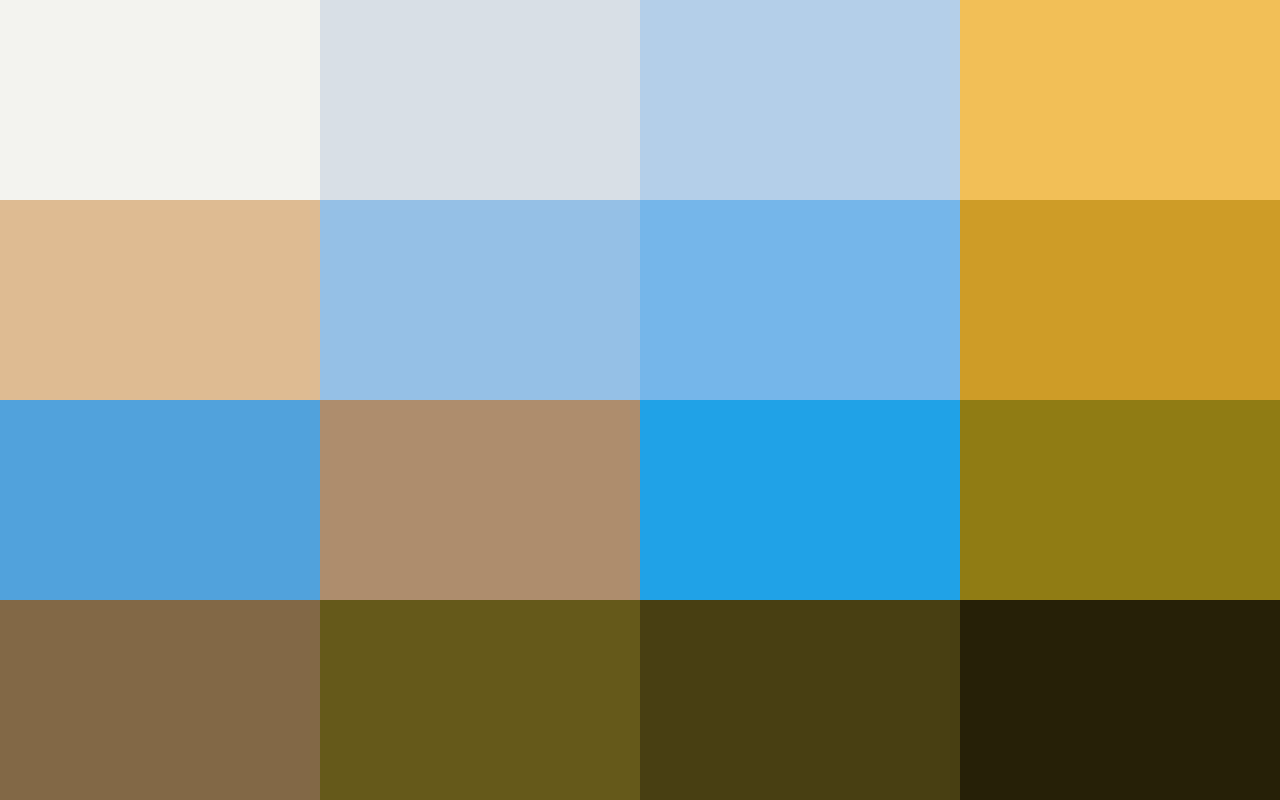
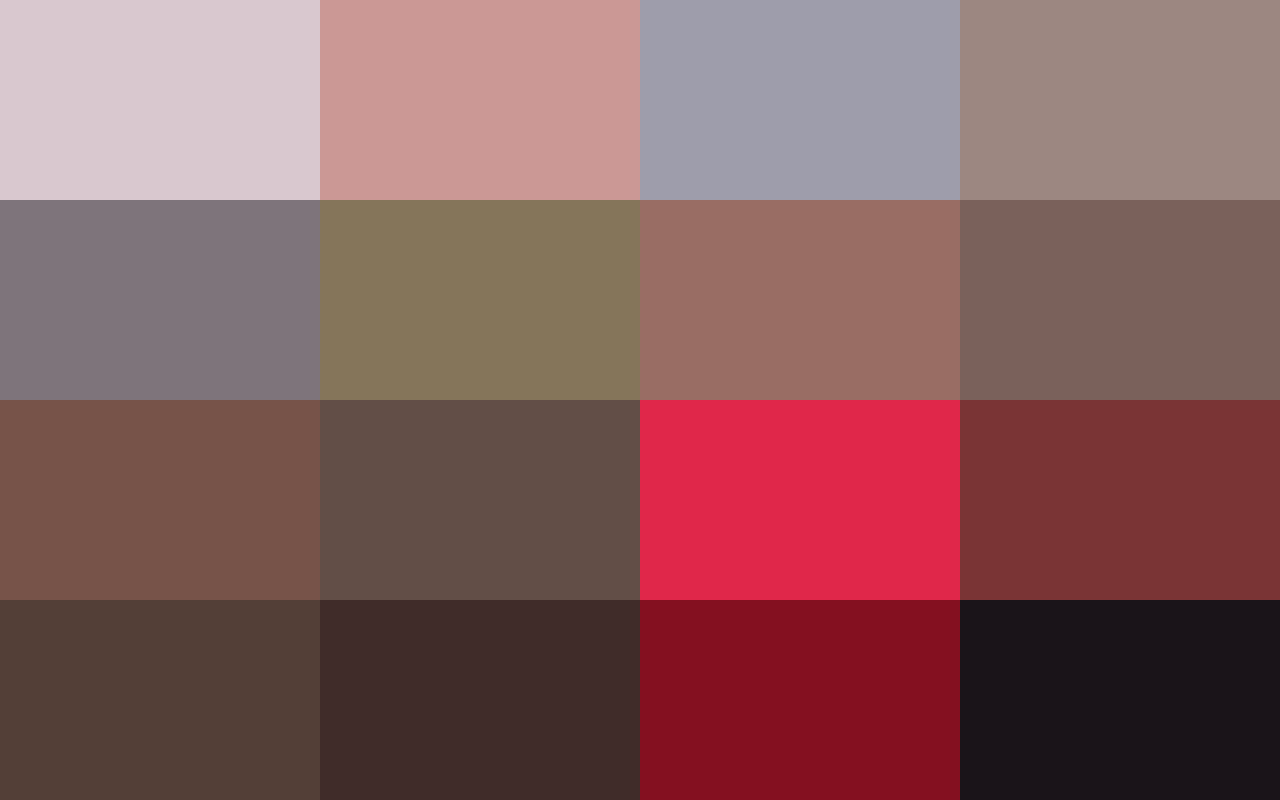
Before and after one commit to melarKode/ColorPalette, a website: page palette.html in a window 1280 px wide. Drawn offline with Linux system fonts and the light colour scheme.

Commit message:
fix: Palette

```diff
--- a/palette.html
+++ b/palette.html
@@ -5,7 +5,7 @@
 				<meta charset="UTF-8"/>
 				<meta http-equiv="X-UA-Compatible" content="IE=edge"/>
 				<meta name="viewport" content="width=device-width, initial-scale=1.0"/>
-				<title>Palette for C:\Users\navne\Desktop\Wallpapers\07e2af9f9a094b9c047e1eb4c864d1c9351bd6ef94c4fceb70d65577fc1d284c.jpg</title>
+				<title>Palette for test.png</title>
 				<style>
 					html,body{
 						width: 100%;
@@ -24,6 +24,6 @@
 				</style>
 			</head>
 			<body>
-				<div class="color" style="background-color: rgb(243,243,239)"></div><div class="color" style="background-color: rgb(216,223,230)"></div><div class="color" style="background-color: rgb(180,207,233)"></div><div class="color" style="background-color: rgb(242,191,87)"></div><div class="color" style="background-color: rgb(222,187,146)"></div><div class="color" style="background-color: rgb(149,192,230)"></div><div class="color" style="background-color: rgb(117,182,234)"></div><div class="color" style="background-color: rgb(206,156,39)"></div><div class="color" style="background-color: rgb(81,162,220)"></div><div class="color" style="background-color: rgb(174,141,109)"></div><div class="color" style="background-color: rgb(32,162,231)"></div><div class="color" style="background-color: rgb(144,124,20)"></div><div class="color" style="background-color: rgb(130,104,70)"></div><div class="color" style="background-color: rgb(101,89,26)"></div><div class="color" style="background-color: rgb(72,63,18)"></div><div class="color" style="background-color: rgb(38,32,7)"></div>
+				<div class="color" style="background-color: rgb(217,200,207)"></div><div class="color" style="background-color: rgb(203,152,149)"></div><div class="color" style="background-color: rgb(158,157,171)"></div><div class="color" style="background-color: rgb(156,135,129)"></div><div class="color" style="background-color: rgb(126,116,123)"></div><div class="color" style="background-color: rgb(133,117,90)"></div><div class="color" style="background-color: rgb(153,109,100)"></div><div class="color" style="background-color: rgb(122,97,91)"></div><div class="color" style="background-color: rgb(119,83,73)"></div><div class="color" style="background-color: rgb(98,78,71)"></div><div class="color" style="background-color: rgb(224,39,74)"></div><div class="color" style="background-color: rgb(122,52,53)"></div><div class="color" style="background-color: rgb(83,63,55)"></div><div class="color" style="background-color: rgb(64,44,41)"></div><div class="color" style="background-color: rgb(132,16,32)"></div><div class="color" style="background-color: rgb(26,20,25)"></div>
 			</body>
 			</html>
```
